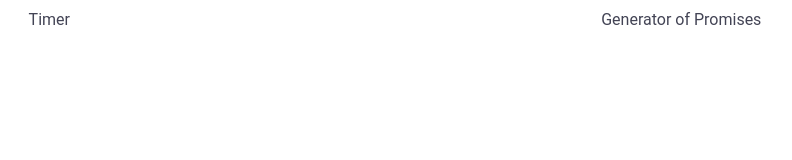
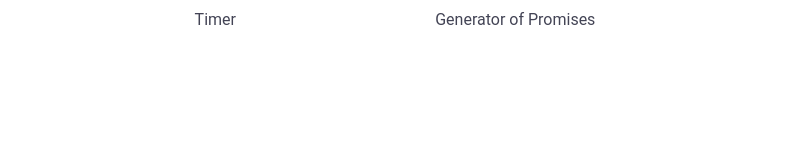
Before and after one commit to Olexandr-L45D/goit-js-hw-10, a website built with Vite: page src/index.html in a window 1280 px wide. Shown: the whole page, without its empty margins (245-1037 px from the left). Built offline with nearby package versions, Linux system fonts and the light colour scheme.

Commit message:
summ reqv

```diff
--- a/src/css/styles.css
+++ b/src/css/styles.css
@@ -52,8 +52,8 @@ ol {
 }
 
 
-.containers {
-  width: 400px;
+.container {
+  width: 600px;
   padding: 0px;
   margin: 0 auto;
   align-items: left;
--- a/src/index.html
+++ b/src/index.html
@@ -8,7 +8,7 @@
     <link rel="stylesheet" href="./css/styles.css" />
   </head>
   <body>
-    <ul >
+    <ul class="container" >
       <li>
         <a href ="./1-timer.html"> Timer </a>
       </li>
```
Also changed, not shown: src/js/1-timer.js (+11 -10 lines).
